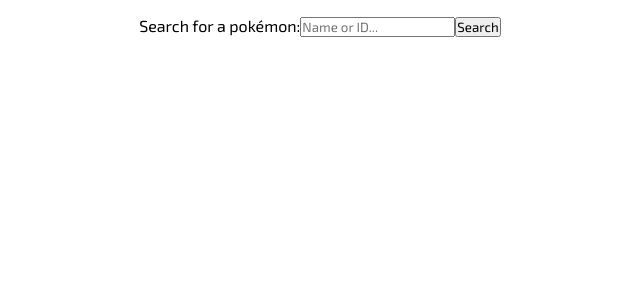
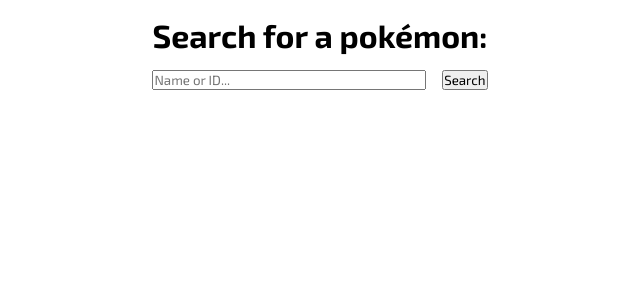
Before and after one commit to mikaelalundstrom/poke-stats, a React (Vite) app: page / in a window 1280 px wide. Shown: the top 300 px of the page, without its empty margins (320-960 px from the left). Built offline with nearby package versions, Linux system fonts and the light colour scheme.

Commit message:
began styling

```diff
--- a/src/Components/SearchForm.tsx
+++ b/src/Components/SearchForm.tsx
@@ -65,10 +65,14 @@
     }
   };
   return (
-    <form onSubmit={handleSearch}>
-      <label htmlFor="searchInput">Search for a pokémon:</label>
-      <input id="searchInput" type="text" placeholder="Name or ID..." required />
-      <button type="submit">Search</button>
+    <form onSubmit={handleSearch} className="search-form">
+      <label htmlFor="searchInput">
+        <h1>Search for a pokémon:</h1>
+      </label>
+      <div>
+        <input id="searchInput" type="text" placeholder="Name or ID..." required />
+        <button type="submit">Search</button>
+      </div>
     </form>
   );
 }
--- a/src/css/SearchForm.css
+++ b/src/css/SearchForm.css
@@ -0,0 +1,14 @@
+form.search-form {
+  display: flex;
+  flex-direction: column;
+  gap: 1rem;
+
+  div {
+    display: flex;
+    gap: 1rem;
+
+    input {
+      flex: 1;
+    }
+  }
+}
--- a/src/css/index.css
+++ b/src/css/index.css
@@ -1,5 +1,7 @@
 @import url("https://fonts.googleapis.com/css2?family=Exo+2:ital,wght@0,100..900;1,100..900&display=swap");
 @import "App.css";
+@import "SearchForm.css";
+@import "Table.css";
 
 * {
   margin: 0;
```
